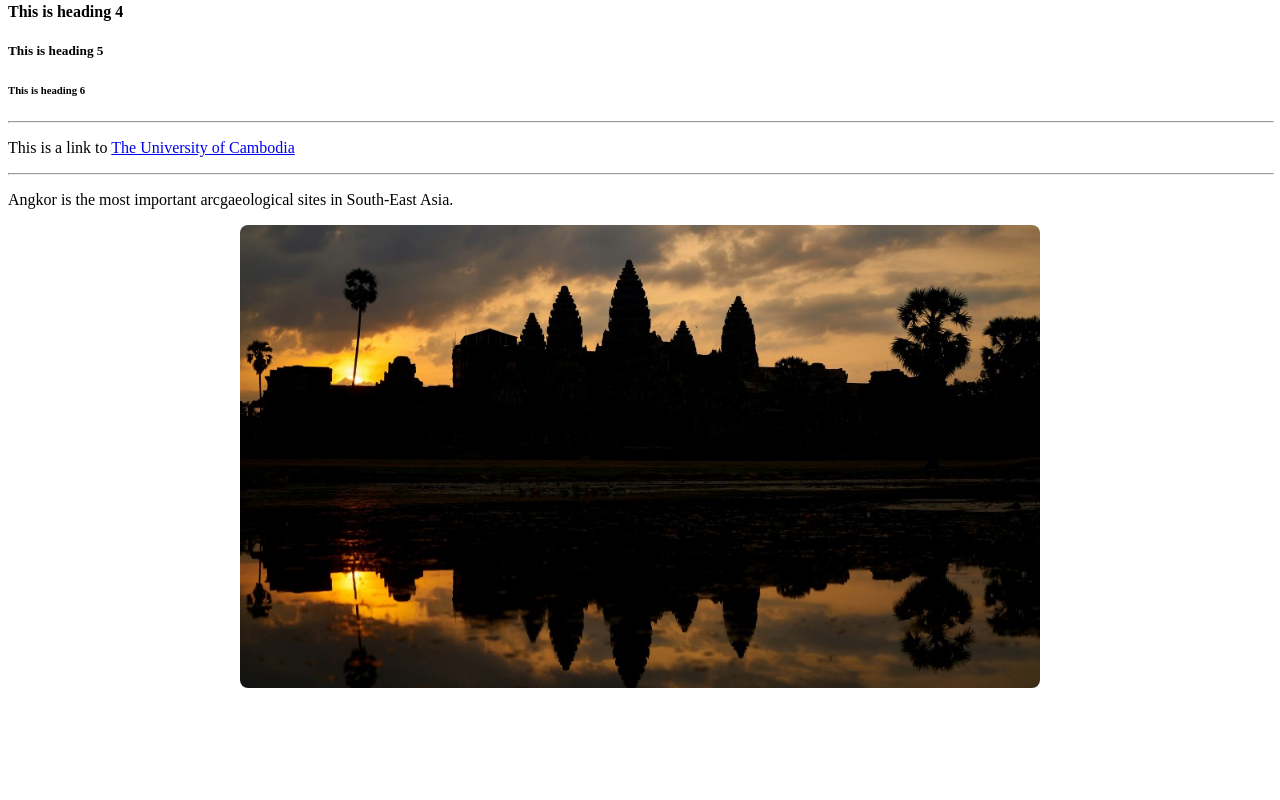
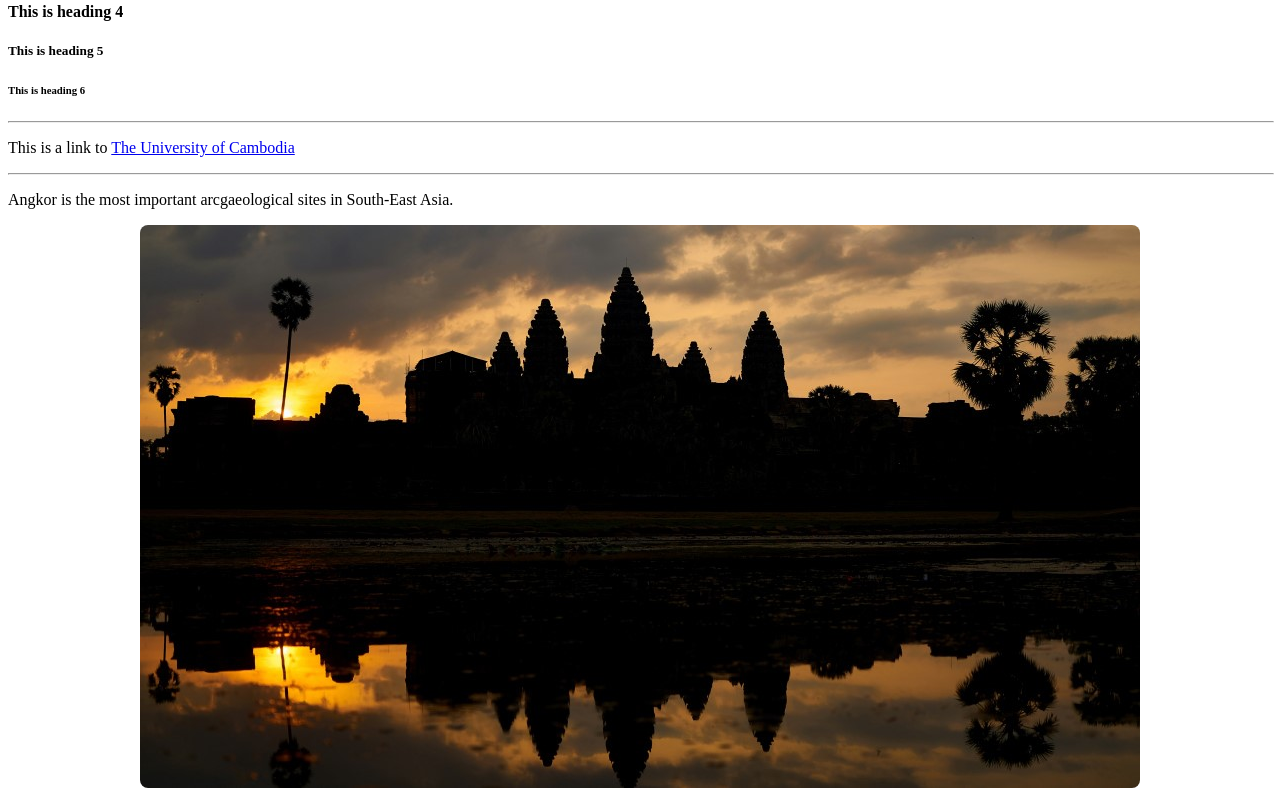
Before and after one commit to dyna24000/Dina-hm02, a plain HTML site: page index.html in a window 1280 px wide. Shown: the part 351-1151 px from the top of the page. Before the commit the page ends 1051 px from the top, so only its background shows below. Drawn offline with Linux system fonts and the light colour scheme.

Commit message:
Update index.html

```diff
--- a/index.html
+++ b/index.html
@@ -26,6 +26,6 @@
         <p>This is a link to <a href="https://uc.edu.kh/">The University of Cambodia</a></p>
         <hr width="100%" align="center">
         <p>Angkor is the most important arcgaeological sites in South-East Asia.</p>
-        <center><img src="Angkor.jpg" alt="Angkor Wat" width="800" height="463"></center>
+        <center><img src="Angkor.jpg" alt="Angkor Wat" width="1000" height="563"></center>
     </body>
 </html>
```
